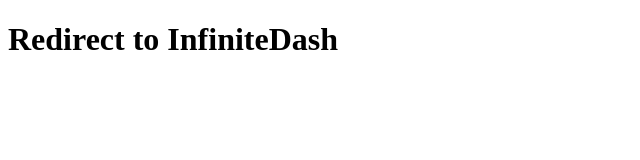
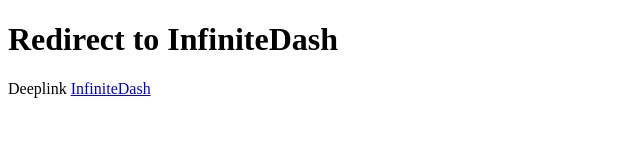
Before and after one commit to NelsonCloudWalk/NelsonCloudWalk.github.io, a plain HTML site: page index.html in a window 1280 px wide. Shown: the whole page, without its empty margins (0-640 px from the left). Drawn offline with Linux system fonts and the light colour scheme.

Commit message:
first commit

```diff
--- a/index.html
+++ b/index.html
@@ -7,5 +7,6 @@
 </head>
 <body>
     <h1>Redirect to InfiniteDash</h1>
+    <p>Deeplink <a href="infinitepaydash://pay/scalone/123,43">InfiniteDash</a></p>
 </body>
 </html>
```
